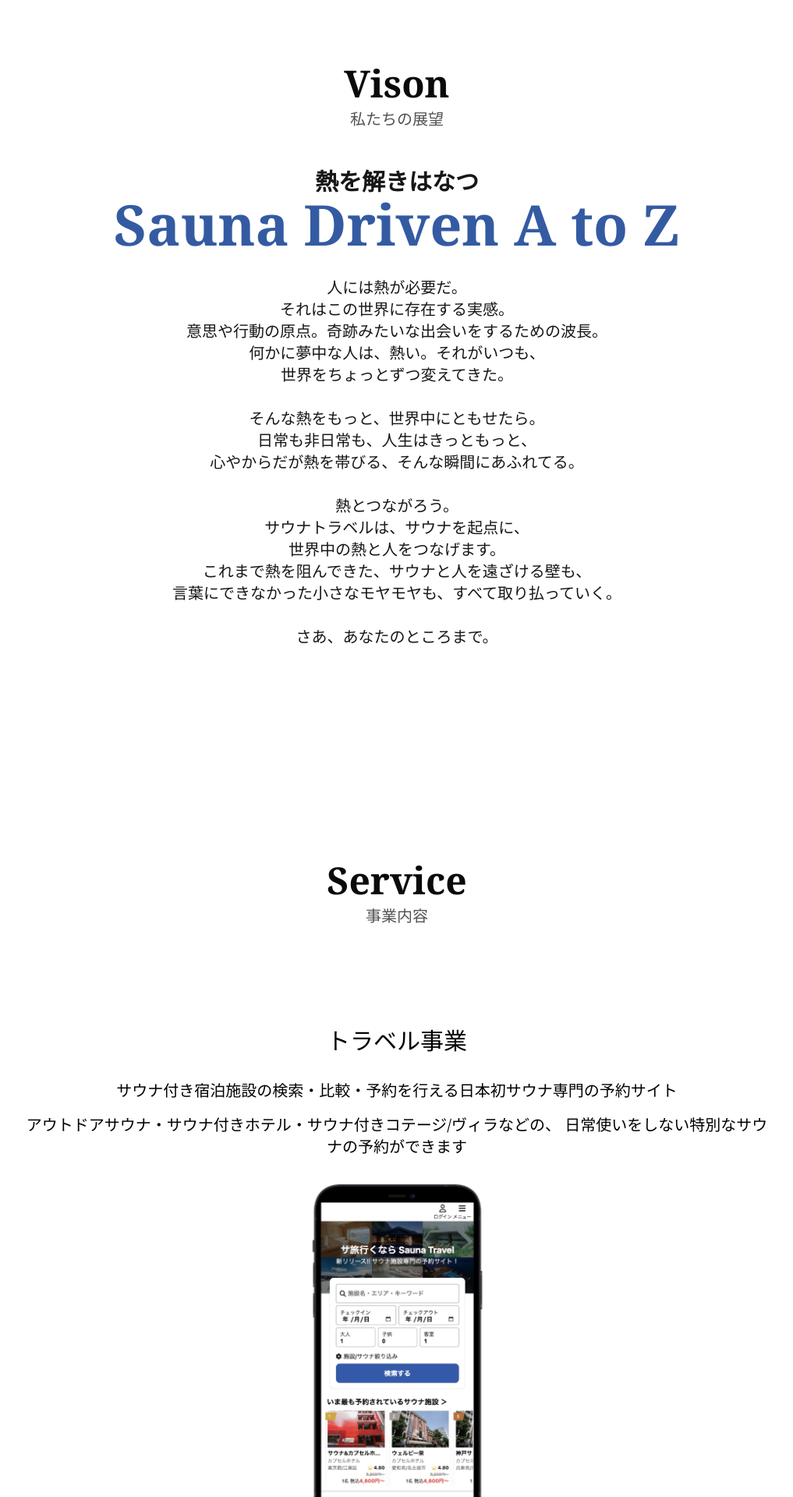
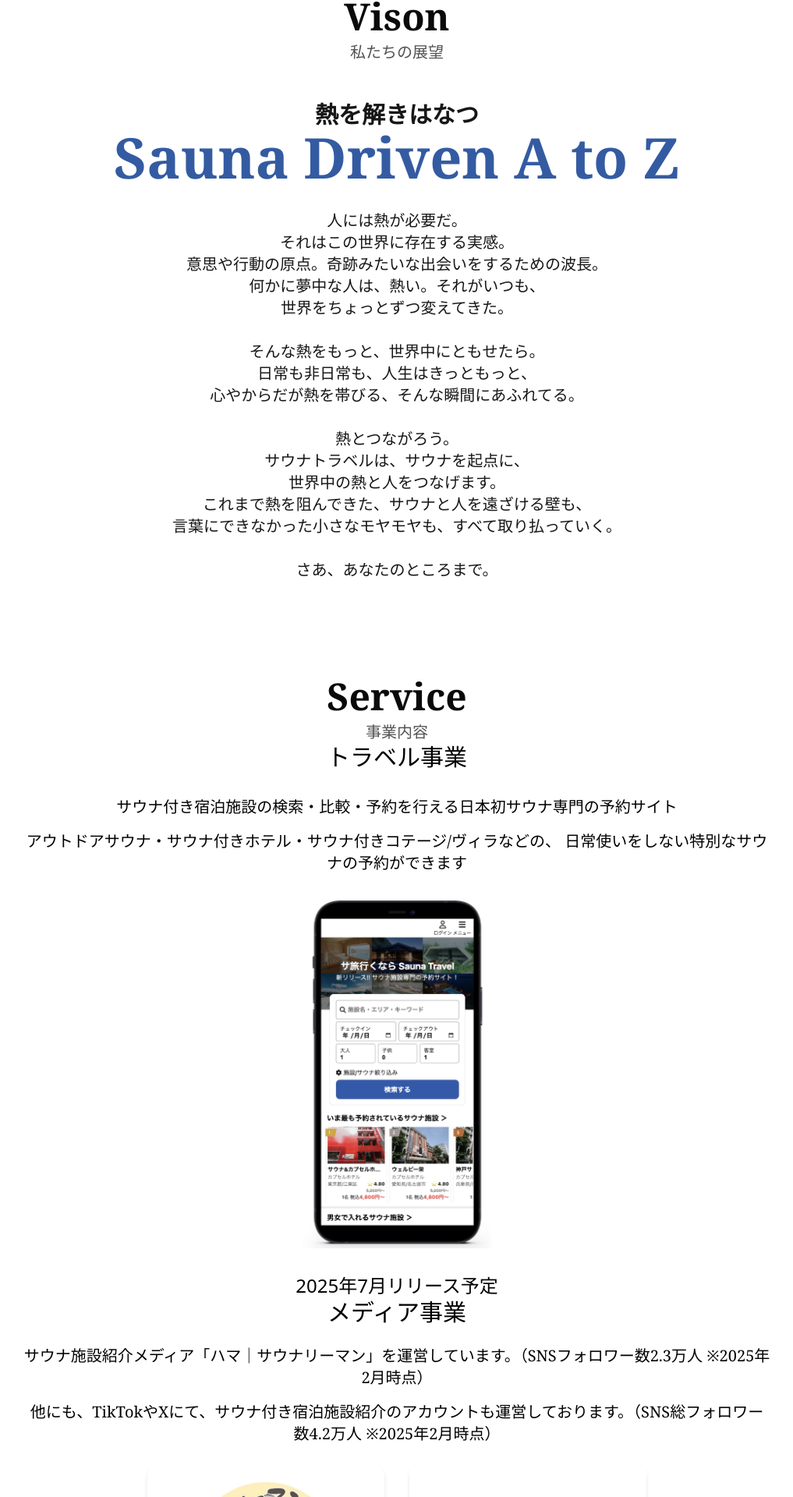
Before and after one commit to teppe049/sauna-travel-hp, a Next.js app in the folder sauna-travel-hp/: page / in a window 1280 px wide. Shown: the part 867-2787 px from the top of the page at 78% size, without its empty margins (131-1148 px from the left). Built offline with nearby package versions, Linux system fonts and the light colour scheme.

Commit message:
fix: Paddingの調整

```diff
--- a/sauna-travel-hp/src/app/components/Service/Service.tsx
+++ b/sauna-travel-hp/src/app/components/Service/Service.tsx
@@ -38,7 +38,7 @@ const medias = [
 
 export default function ServiceSection() {
     return (
-        <section className="py-16 space-y-32 px-4 lg:px-40">
+        <section className="px-4 lg:px-40">
             <div className="max-w-screen-xl mx-auto space-y-2">
                 <h2 className="text-neutral-950 font-bold font-serif text-3xl md:text-5xl text-center">Service</h2>
                 <p className="text-base md:text-lg lg:text-xl text-center  text-neutral-600 font-serif">事業内容</p>
--- a/sauna-travel-hp/src/app/page.tsx
+++ b/sauna-travel-hp/src/app/page.tsx
@@ -108,7 +108,7 @@ export default function Home() {
         </div>
       </section> */}
 
-      <section className="relative flex items-center justify-center text-white overflow-hidden py-[150px]">
+      <section className="relative flex items-center justify-center text-white overflow-hidden my-8 md:my-12 lg:my-16">
         <div className="px-4 lg:px-40">
           <div className="max-w-screen-xl mx-auto space-y-2">
             <h2 className="text-neutral-950 font-bold font-serif text-3xl md:text-5xl text-center">Vison</h2>
@@ -145,13 +145,13 @@ export default function Home() {
         {/* <ProfileSection /> */}
       </section>
 
-      <section className="my-[100px] py-24">
+      <section className="my-8 md:my-12 lg:my-16">
         <CompanyInfo />
       </section>
 
 
 
-      <section className="my-[100px] py-24 bg-[#f5f9ffd9]">
+      <section className="py-16 my-8 md:my-12 lg:my-16 bg-[#f5f9ffd9]">
         <div>
           <div className="max-w-screen-xl mx-auto space-y-2 ">
             <h2 className="text-neutral-950 font-bold font-serif text-3xl md:text-5xl text-center">Contuct</h2>
```
